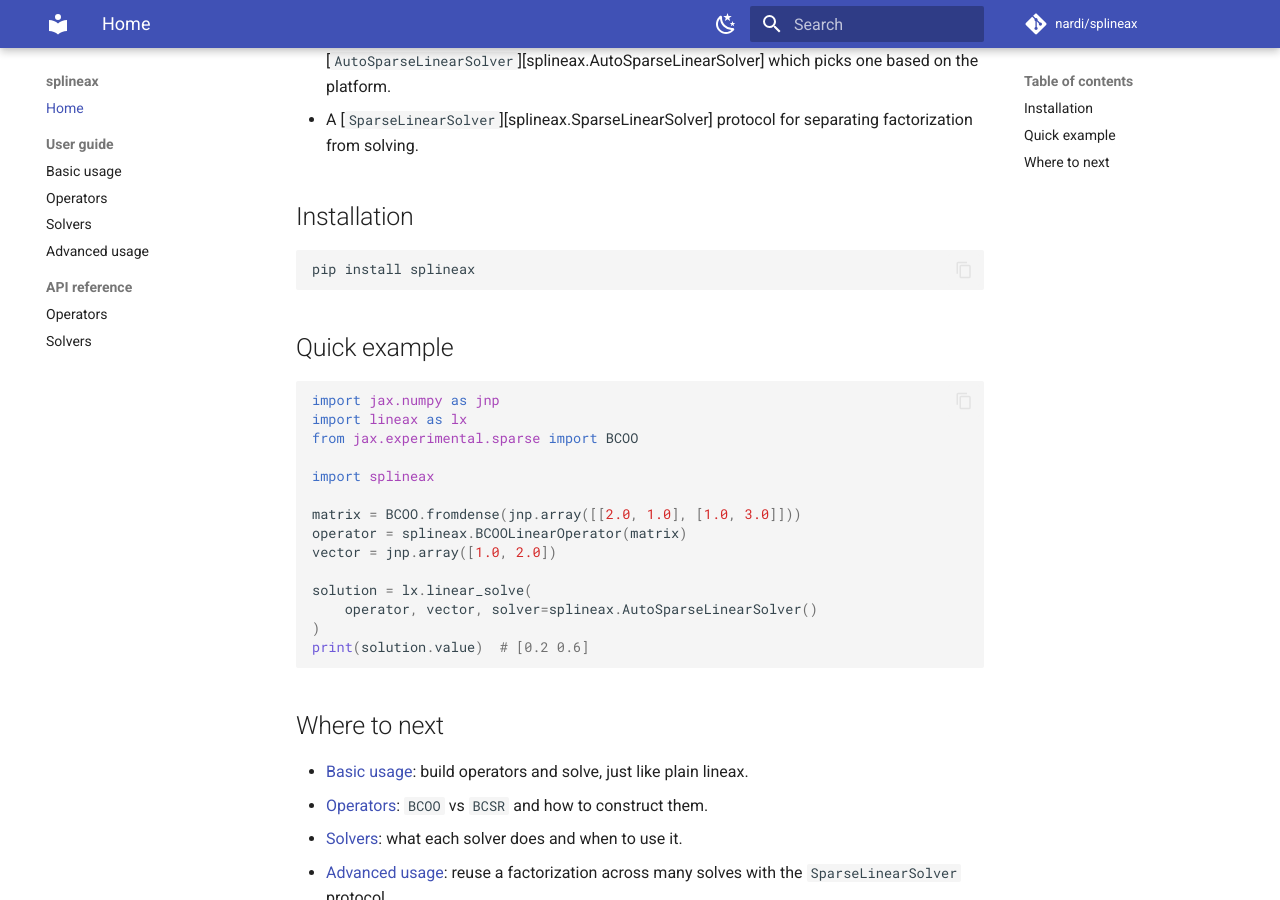
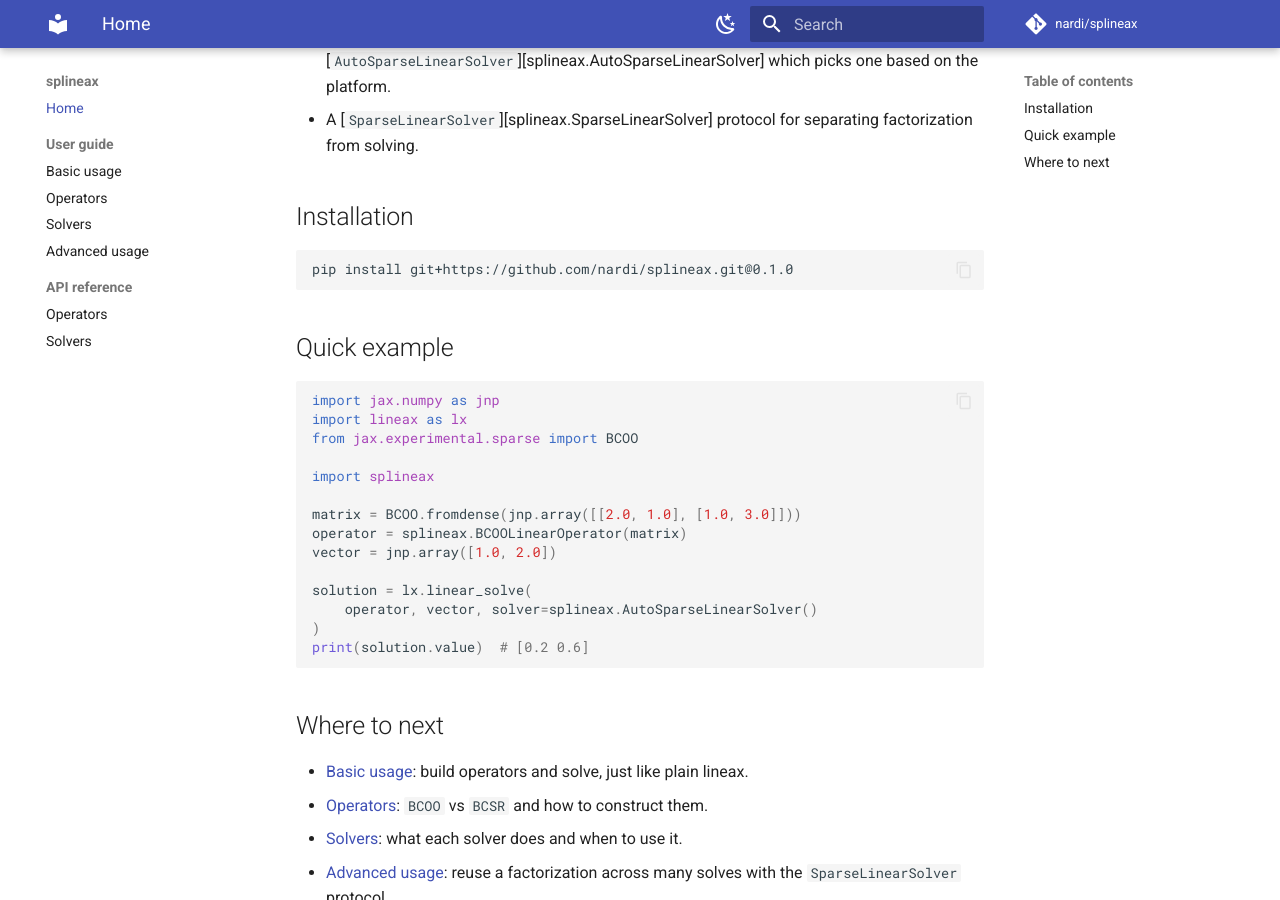
Before and after one commit to nardi/splineax, an MkDocs documentation site: the page built from docs/index.md, in a window 1280 px wide and 900 px high, scrolled down 469 px. Built offline with MkDocs 1.6.1 and Material for MkDocs 9.7.7, drawn with Linux system fonts in a browser that asks for light colours; comment, search, counter and statistics services are not loaded.

Commit message:
chore: Bump version number to 0.1.0 and update docs

````diff
--- a/docs/index.md
+++ b/docs/index.md
@@ -23,7 +23,7 @@
 ## Installation
 
 ```bash
-pip install splineax
+pip install git+https://github.com/nardi/splineax.git@0.1.0
 ```
 
 ## Quick example
--- a/pyproject.toml
+++ b/pyproject.toml
@@ -1,6 +1,6 @@
 [project]
 name = "splineax"
-version = "0.0.1"
+version = "0.1.0"
 description = "Sparse linear operators and solvers for Lineax"
 readme = "README.md"
 authors = [{ name = "Nardi Lam", email = "mail@nardilam.nl" }]
````
Also changed, not shown: README.md (+2 -3 lines), 1 other file.
